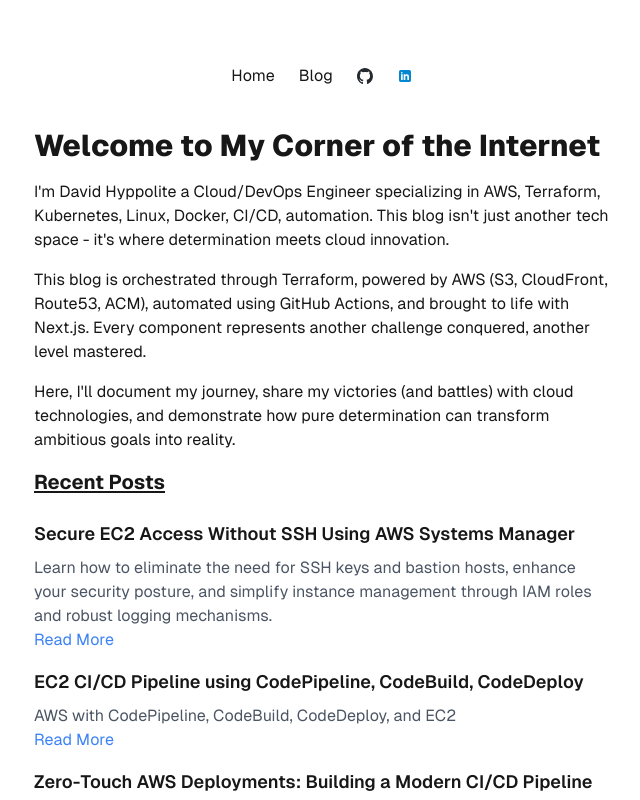
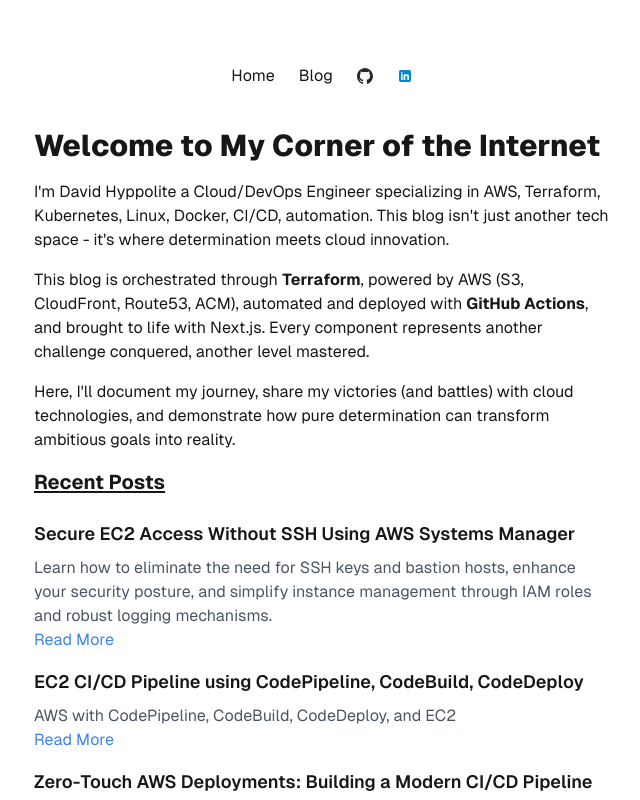
Before and after one commit to dhayv/blogsite, a Next.js app in the folder my-app/: page / in a window 1280 px wide. Shown: the top 800 px of the page, without its empty margins (318-958 px from the left). Built offline with nearby package versions, Linux system fonts and the light colour scheme.

Commit message:
update homepage

```diff
--- a/my-app/app/page.tsx
+++ b/my-app/app/page.tsx
@@ -9,7 +9,7 @@
         <h1 className='text-3xl font-extrabold'>Welcome to My Corner of the Internet</h1>
 
         <p>I'm David Hyppolite a Cloud/DevOps Engineer specializing in AWS, Terraform, Kubernetes, Linux, Docker, CI/CD, automation. This blog isn't just another tech space - it's where determination meets cloud innovation.</p>
-        <p>This blog is orchestrated through Terraform, powered by AWS (S3, CloudFront, Route53, ACM), automated using GitHub Actions, and brought to life with Next.js. Every component represents another challenge conquered, another level mastered.</p>
+        <p>This blog is orchestrated through <strong>Terraform</strong>, powered by AWS (S3, CloudFront, Route53, ACM), automated and deployed with <strong>GitHub Actions</strong>, and brought to life with Next.js. Every component represents another challenge conquered, another level mastered.</p>
         <p>Here, I'll document my journey, share my victories (and battles) with cloud technologies, and demonstrate how pure determination can transform ambitious goals into reality.</p>
        { /**/}
        <RecentPost />
```
